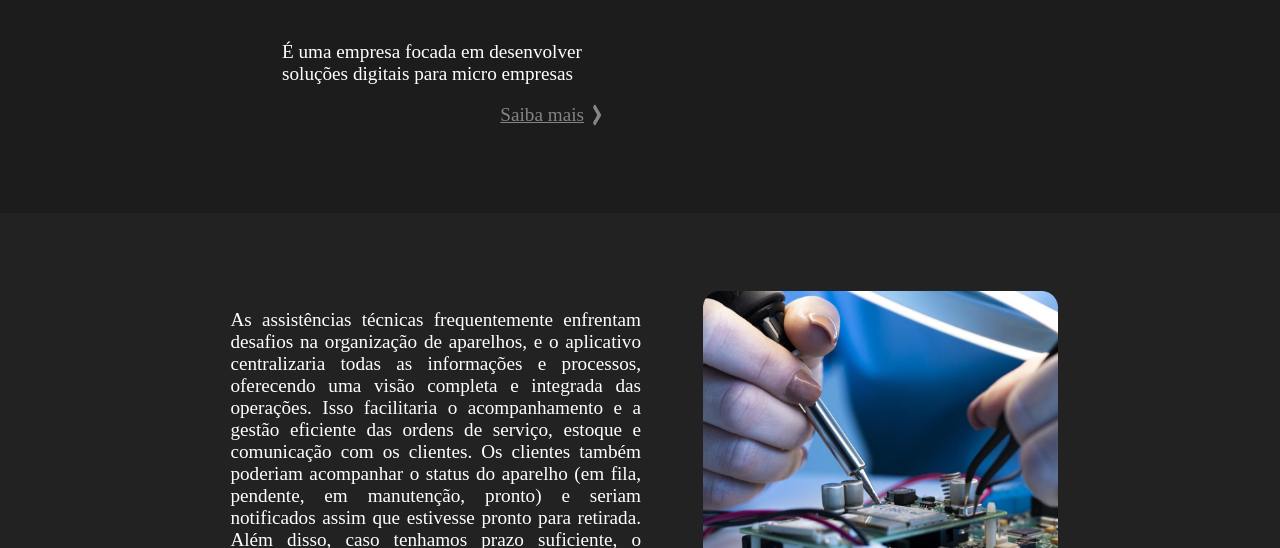
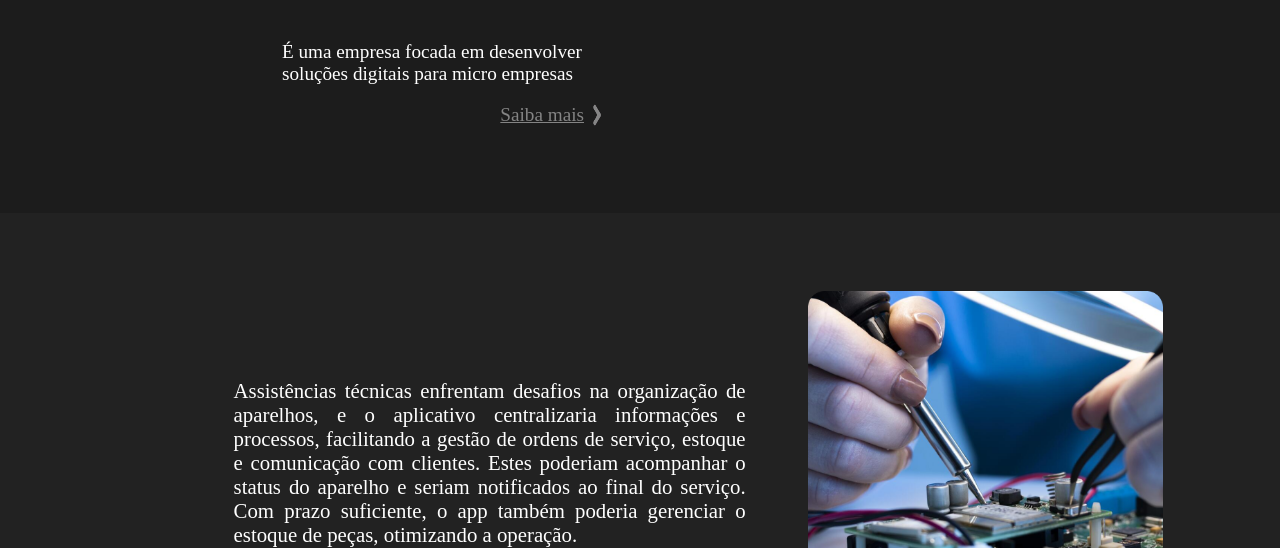
Before and after one commit to PedroZxK/landing-page-soultech, a plain HTML site: page index.html in a window 1280 px wide. Shown: the part 252-800 px from the top of the page. Drawn offline with Linux system fonts and the light colour scheme; a web font is replaced by a local one.

Commit message:
diminui o texto e fiz alguns ajustes.

```diff
--- a/assets/css/style.css
+++ b/assets/css/style.css
@@ -132,10 +132,11 @@ html {
 }
 
 .square-information p {
-    font-size: 1.2em;
+    font-size: 1.3em;
     padding-left: 2em;
     padding-right: 2rem;
     color: white;
+    width: 32rem;
 }
 
 .face-img {
--- a/index.html
+++ b/index.html
@@ -55,15 +55,12 @@
             <div id="square-info">
                 <div class="square-information">
                     <div class="left-info-div">
-                        <p>As assistências técnicas frequentemente enfrentam desafios na organização de
-                            aparelhos, e o aplicativo centralizaria todas as informações e processos,
-                            oferecendo uma visão completa e integrada das operações. Isso facilitaria o
-                            acompanhamento e a gestão eficiente das ordens de serviço, estoque e comunicação
-                            com os clientes. Os clientes também poderiam acompanhar o status do aparelho
-                            (em fila, pendente, em manutenção, pronto) e seriam notificados assim que estivesse
-                             pronto para retirada. Além disso, caso tenhamos prazo suficiente, o aplicativo poderá
-                              gerenciar não só os serviços, mas também o estoque de peças, otimizando ainda mais a
-                            operação.</p>
+                        <p>Assistências técnicas enfrentam desafios na organização de aparelhos,
+                            e o aplicativo centralizaria informações e processos, facilitando a
+                            gestão de ordens de serviço, estoque e comunicação com clientes. Estes
+                            poderiam acompanhar o status do aparelho e seriam notificados ao final
+                            do serviço. Com prazo suficiente, o app também poderia gerenciar o estoque
+                            de peças, otimizando a operação.</p>
                     </div>
                     <img src="assets/img/img1.png" alt="rosto-tecnológico" width="355vh" class="face-img">
                 </div>
```
